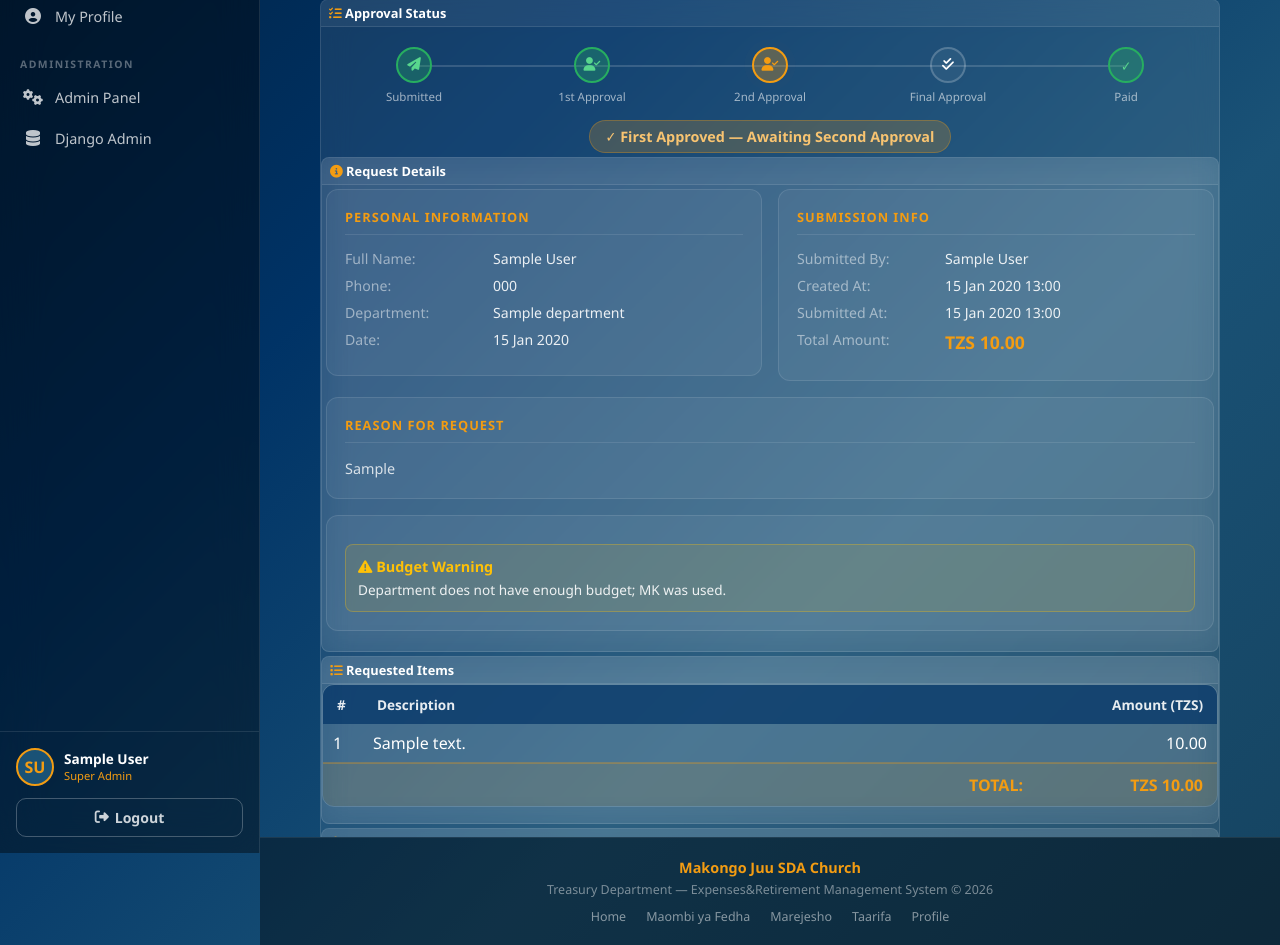
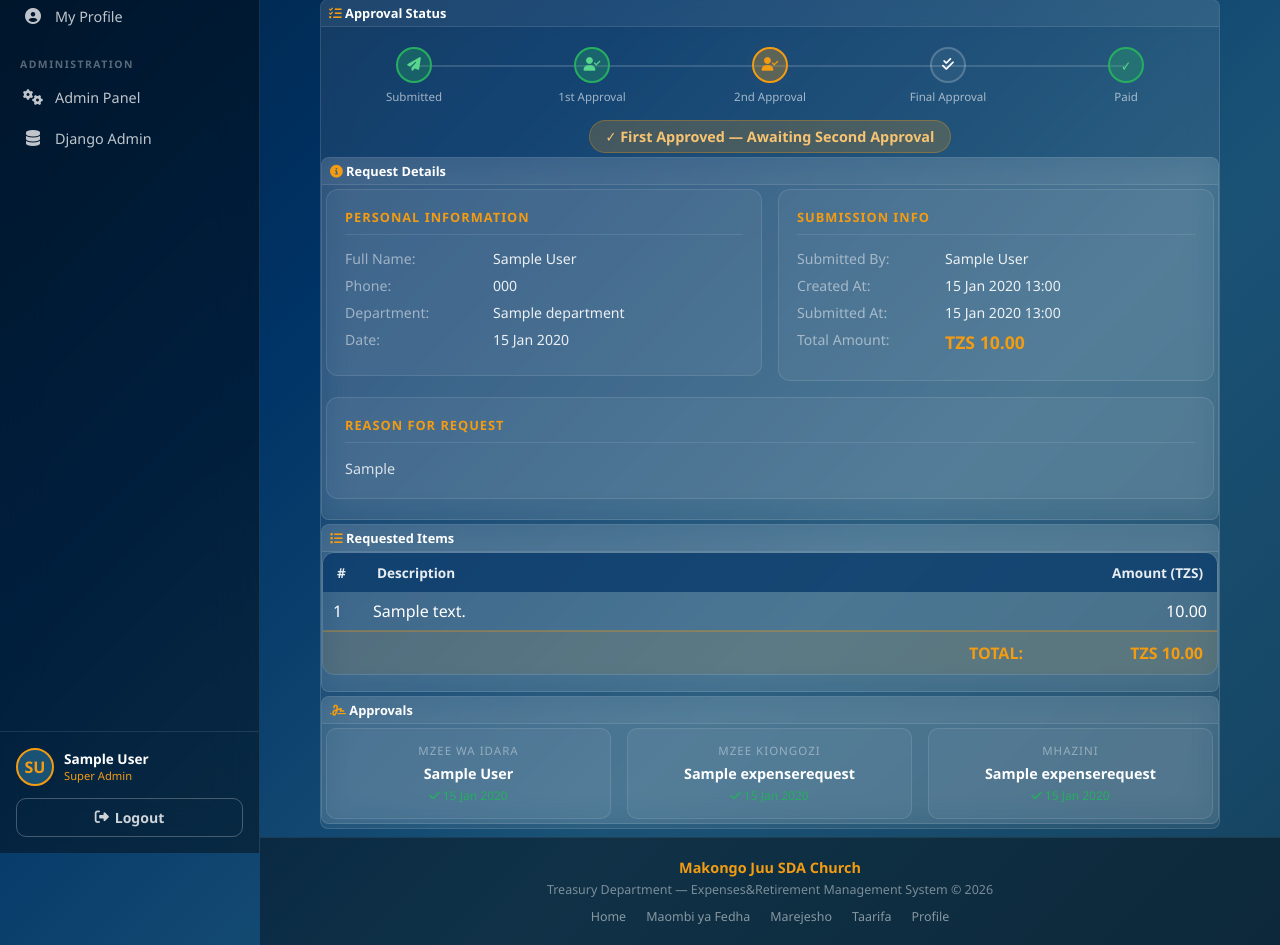
Before and after one commit to thomasgodfrey448-netizen/matumizi, a Django app: page /expenses/1/ in a window 1280 px wide. Shown: the part 455-1400 px from the top of the page. Run offline with Django 5.2, Linux system fonts and the light colour scheme; a user stored in the database is signed in; tables that the repository leaves empty hold one stand-in row (values such as "Sample post"); data that the repository does not hold is empty.

Commit message:
Fix budget warning message display logic
- Show 'MK was used' warning only for approvers when budget_choice is 'mk'
- Remove incorrect display for admins and treasurers when other budgets are selected
- Warning now appears only when appropriate: approvers viewing MK budget expenses

```diff
--- a/matoleo_system/templates/expenses/detail.html
+++ b/matoleo_system/templates/expenses/detail.html
@@ -202,7 +202,7 @@
         <h6>Reason for Request</h6>
         <p style="color:rgba(255,255,255,0.8); font-size:0.9rem; line-height:1.6;">{{ expense.reason }}</p>
       </div>
-      {% if expense.budget_choice == 'mk' and is_approver or is_admin or is_treasurer %}
+      {% if expense.budget_choice == 'mk' and is_approver %}
       <div class="detail-section">
         <div style="background: rgba(255,193,7,0.1); border: 1px solid rgba(255,193,7,0.3); border-radius: 8px; padding: 12px; margin-top: 10px;">
           <div style="color: #ffc107; font-weight: 600; font-size: 0.9rem;">
```
